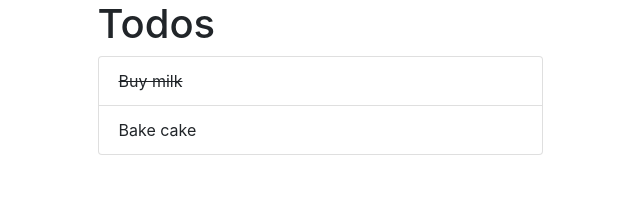
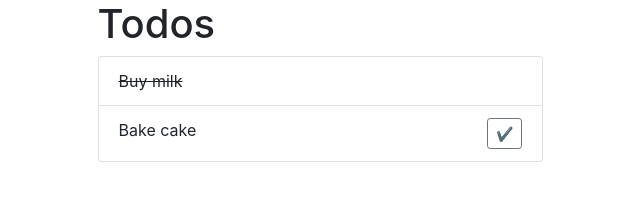
Before and after one commit to mxab/ng-todo, an Angular app: page / in a window 1280 px wide. Shown: the top 208 px of the page, without its empty margins (320-960 px from the left). Built offline with nearby package versions, Linux system fonts and the light colour scheme.

Commit message:
add complete feature

```diff
--- a/src/app/app.component.html
+++ b/src/app/app.component.html
@@ -5,11 +5,26 @@
       <div *ngIf="todoState$ | async as todoState; else initalizing">
         <ul class="list-group">
           <li
-            *ngFor="let todo of todoState.todos"
+            *ngFor="let todo of todoState.todos; let i = index"
             class="list-group-item todo"
             [ngClass]="{ done: todo.done }"
           >
-            <span class="name">{{ todo.name }}</span>
+            <div class="row justify-content-between">
+              <div class="col-4">
+                <span class="name">{{ todo.name }}</span>
+              </div>
+              <div class="col-4">
+                <button
+                  *ngIf="!todo.done"
+                  type="button"
+                  class="btn btn-outline-secondary btn-sm float-right"
+                  (click)="complete(i)"
+                >
+                  <span class="sr-only">Done</span>
+                  ✔️
+                </button>
+              </div>
+            </div>
           </li>
         </ul>
         <div class="alert alert-danger" role="alert" *ngIf="todoState.error">
--- a/src/app/app.component.ts
+++ b/src/app/app.component.ts
@@ -1,7 +1,7 @@
 import { Component } from '@angular/core';
 import { TodoService } from './todo.service';
-import { catchError, map } from 'rxjs/operators';
-import { Observable, of } from 'rxjs';
+import { catchError, map, scan, switchAll, tap } from 'rxjs/operators';
+import { BehaviorSubject, EMPTY, Observable, of } from 'rxjs';
 import { Todo } from './todo';
 
 @Component({
@@ -12,10 +12,9 @@ import { Todo } from './todo';
 export class AppComponent {
   title = 'ng-todo';
 
-  todoState$: Observable<{
-    todos: Todo[];
-    error?: string;
-  }> = this.todoService.findAll().pipe(
+  load$ = new BehaviorSubject<void>(undefined);
+
+  todos$ = this.todoService.findAll().pipe(
     map((todos) => {
       return {
         todos,
@@ -29,10 +28,20 @@ export class AppComponent {
       });
     })
   );
+  todoState$: Observable<{
+    todos: Todo[];
+    error?: string;
+  }> = this.load$.pipe(
+    scan((agg, unused) => {
+      return this.todos$;
+    }, EMPTY),
+    switchAll()
+  );
 
   constructor(private todoService: TodoService) {}
 
-  complete(index: number) {
-    this.todoService.complete(index);
+  async complete(index: number) {
+    await this.todoService.complete(index).toPromise();
+    this.load$.next();
   }
 }
--- a/src/app/todo.service.ts
+++ b/src/app/todo.service.ts
@@ -1,7 +1,6 @@
 import { Injectable } from '@angular/core';
 import { Observable, of } from 'rxjs';
 import { Todo } from './todo';
-import { delay } from 'rxjs/operators';
 
 @Injectable({
   providedIn: 'root',
@@ -35,6 +34,6 @@ export class TodoService {
 
   complete(i: number): Observable<Todo> {
     this.db[i].done = true;
-    return of(this.db[i]);
+    return of(this.cloneDB()[i]);
   }
 }
```
